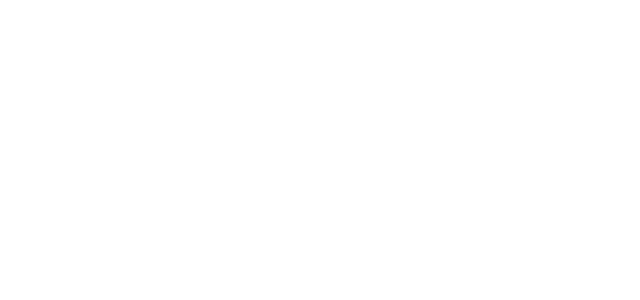
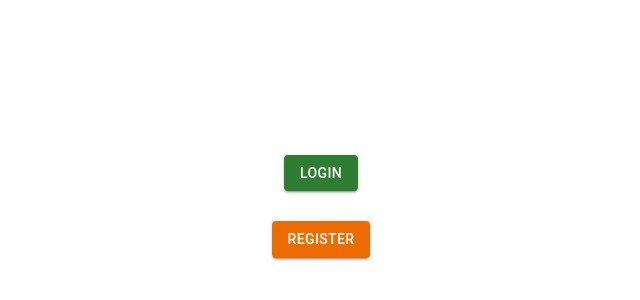
Before and after one commit to hammadaslam1/Maaz-Informatics-Apprenticeship, a React (Create React App) app in the folder frontend/: page / in a window 1280 px wide. Shown: the part 194-494 px from the top of the page, without its empty margins (319-959 px from the left). Built offline with nearby package versions, Linux system fonts and the light colour scheme.

Commit message:
completed task 01

```diff
--- a/frontend/src/redux/userReducer/UserReducer.jsx
+++ b/frontend/src/redux/userReducer/UserReducer.jsx
@@ -24,6 +24,7 @@ const userSlice = createSlice({
   },
 });
 
-export const { signinSuccess, signinFailure } = userSlice.actions;
+export const { signinSuccess, signinFailure, userFound, userNotFound } =
+  userSlice.actions;
 
 export default userSlice.reducer;
--- /dev/null
+++ b/frontend/src/router/MainRoute.jsx
@@ -0,0 +1,10 @@
+import { useSelector } from "react-redux";
+import { Navigate, Outlet } from "react-router-dom";
+import { MAINPAGE } from "./Routes";
+
+const MainRoute = () => {
+  const currentUser = useSelector((state) => state.user.currentUser);
+  return !currentUser ? <Outlet /> : <Navigate to={MAINPAGE} />;
+};
+
+export default MainRoute;
--- a/frontend/src/router/Navigations.jsx
+++ b/frontend/src/router/Navigations.jsx
@@ -5,15 +5,22 @@ import Home from "../screens/Home";
 import { HOME, LOGIN, MAINPAGE, REGISTER } from "./Routes";
 import { useSelector } from "react-redux";
 import MainPage from "../screens/MainPage";
+import PrivateRoute from "./PrivateRoute";
+import MainRoute from "./MainRoute";
 
 const Navigations = () => {
+  const { currentUser, isTried } = useSelector((state) => state.user);
   return (
     <BrowserRouter>
       <Routes>
-        <Route exact path={HOME} element={<Home />} />
+        <Route element={<MainRoute />}>
+          <Route exact path={HOME} element={<Home />} />
+        </Route>
         <Route path={LOGIN} element={<Login />} />
-        <Route path={REGISTER} element={<Register />} />
-        <Route path={MAINPAGE} element={<MainPage />} />
+        <Route path={REGISTER} element={<Register isTried={isTried} />} />
+        <Route element={<PrivateRoute />}>
+          <Route path={MAINPAGE} element={<MainPage />} />
+        </Route>
       </Routes>
     </BrowserRouter>
   );
--- /dev/null
+++ b/frontend/src/router/PrivateRoute.jsx
@@ -0,0 +1,10 @@
+import { useSelector } from "react-redux";
+import { Navigate, Outlet } from "react-router-dom";
+import { LOGIN } from "./Routes";
+
+const PrivateRoute = () => {
+  const currentUser = useSelector((state) => state.user.currentUser);
+  return currentUser ? <Outlet /> : <Navigate to={LOGIN} />;
+};
+
+export default PrivateRoute;
--- a/frontend/src/screens/Home.jsx
+++ b/frontend/src/screens/Home.jsx
@@ -1,21 +1,39 @@
 import { useSelector } from "react-redux";
 import { useNavigate } from "react-router-dom";
-import { LOGIN } from "../router/Routes";
+import { LOGIN, REGISTER } from "../router/Routes";
 import { Button } from "@mui/material";
 
 const Home = () => {
   const navigate = useNavigate();
   const currentUser = useSelector((state) => state.user.currentUser);
-  if (!currentUser) {
-    navigate(LOGIN);
-  } else {
-    return (
-      <div>
-        <Button variant="contained" color="success">Login</Button>
-        <Button variant="contained" color="warning">Register</Button>
-      </div>
-    );
-  }
+
+  return (
+    <div
+      style={{
+        height: "100vh",
+        display: "flex",
+        flexDirection: "column",
+        justifyContent: "center",
+        alignItems: "center",
+        gap: 30,
+      }}
+    >
+      <Button
+        variant="contained"
+        color="success"
+        onClick={() => navigate(LOGIN)}
+      >
+        Login
+      </Button>
+      <Button
+        variant="contained"
+        color="warning"
+        onClick={() => navigate(REGISTER)}
+      >
+        Register
+      </Button>
+    </div>
+  );
 };
 
 export default Home;
--- a/frontend/src/screens/Login.jsx
+++ b/frontend/src/screens/Login.jsx
@@ -10,7 +10,11 @@ import {
 } from "@mui/material";
 import { useState } from "react";
 import { useDispatch, useSelector } from "react-redux";
-import { signinFailure, signinSuccess } from "../redux/userReducer/UserReducer";
+import {
+  signinFailure,
+  signinSuccess,
+  userNotFound,
+} from "../redux/userReducer/UserReducer";
 import { replace, useNavigate } from "react-router-dom";
 import { HOME, MAINPAGE, REGISTER } from "../router/Routes";
 
@@ -45,7 +49,7 @@ const Login = () => {
           if (response.status == 200) {
             return response.json();
           } else {
-            navigate(REGISTER, { state: { isTried: true } });
+            navigate(REGISTER);
           }
         })
         .then((data) => {
@@ -57,7 +61,8 @@ const Login = () => {
         .catch((error) => {
           dispatch(signinFailure());
           setError(error.message);
-          navigate(REGISTER, { state: { isTried: true } });
+          dispatch(userNotFound());
+          navigate(REGISTER);
         });
     } catch {
       setError("signin failed");
--- a/frontend/src/screens/Register.jsx
+++ b/frontend/src/screens/Register.jsx
@@ -12,11 +12,13 @@ import {
 import { useEffect, useState } from "react";
 import { useLocation, useNavigate } from "react-router-dom";
 import { HOME, LOGIN, MAINPAGE } from "../router/Routes";
+import { useSelector } from "react-redux";
 
 const Register = () => {
   const location = useLocation();
   const navigate = useNavigate();
-  const [isTried, setIsTried] = useState(true);
+  // const [isTried, setIsTried] = useState(true);
+  const { currentUser, isTried } = useSelector((state) => state.user);
   //   alert(isTried)
 
   const [password, setPassword] = useState("");
@@ -26,11 +28,11 @@ const Register = () => {
   const [error, setError] = useState("");
 
   useEffect(() => {
-    setIsTried((prev) => location.state.isTried);
+    // setIsTried((prev) => location.state.isTried);
     if (!isTried) {
       navigate(LOGIN);
     }
-  }, [location.state?.isTried]);
+  }, [isTried]);
   const handleRegister = async () => {
     try {
       const emailRegex = /^[\w.-]+@[a-zA-Z\d.-]+\.[a-zA-Z]{2,}$/;
```
